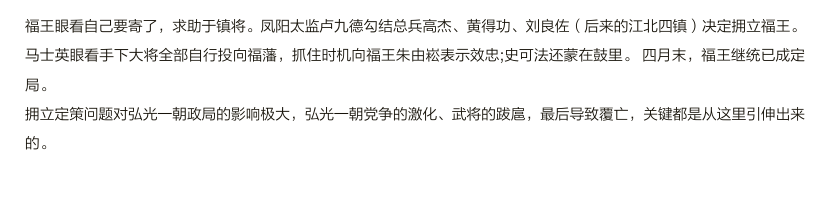
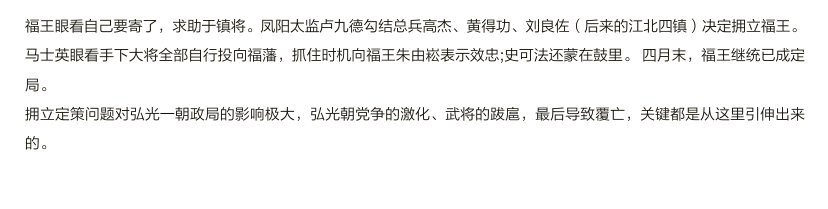
Before and after one commit to iWhite-Rabbit/iWhite-Rabbit.github.io, a plain HTML site: page 2024/05/28/《南明史》读书记录/index.html in a window 1280 px wide. Shown: the part 2988-3197 px from the top of the page, 225-1053 px from the left. Drawn offline with Linux system fonts and the light colour scheme.

Commit message:
Site updated: 2024-05-29 15:12:22

```diff
--- a/2024/05/28/《南明史》读书记录/index.html
+++ b/2024/05/28/《南明史》读书记录/index.html
@@ -290,7 +290,7 @@
 福王眼看自己要寄了，求助于镇将。凤阳太监卢九德勾结总兵高杰、黄得功、刘良佐（后来的江北四镇）决定拥立福王。
 马士英眼看手下大将全部自行投向福藩，抓住时机向福王朱由崧表示效忠;史可法还蒙在鼓里。
 四月末，福王继统已成定局。<br/>
-拥立定策问题对弘光一朝政局的影响极大，弘光一朝党争的激化、武将的跋扈，最后导致覆亡，关键都是从这里引伸出来的。
+拥立定策问题对弘光一朝政局的影响极大，弘光朝党争的激化、武将的跋扈，最后导致覆亡，关键都是从这里引伸出来的。
 </p>
         </div>
 
```
